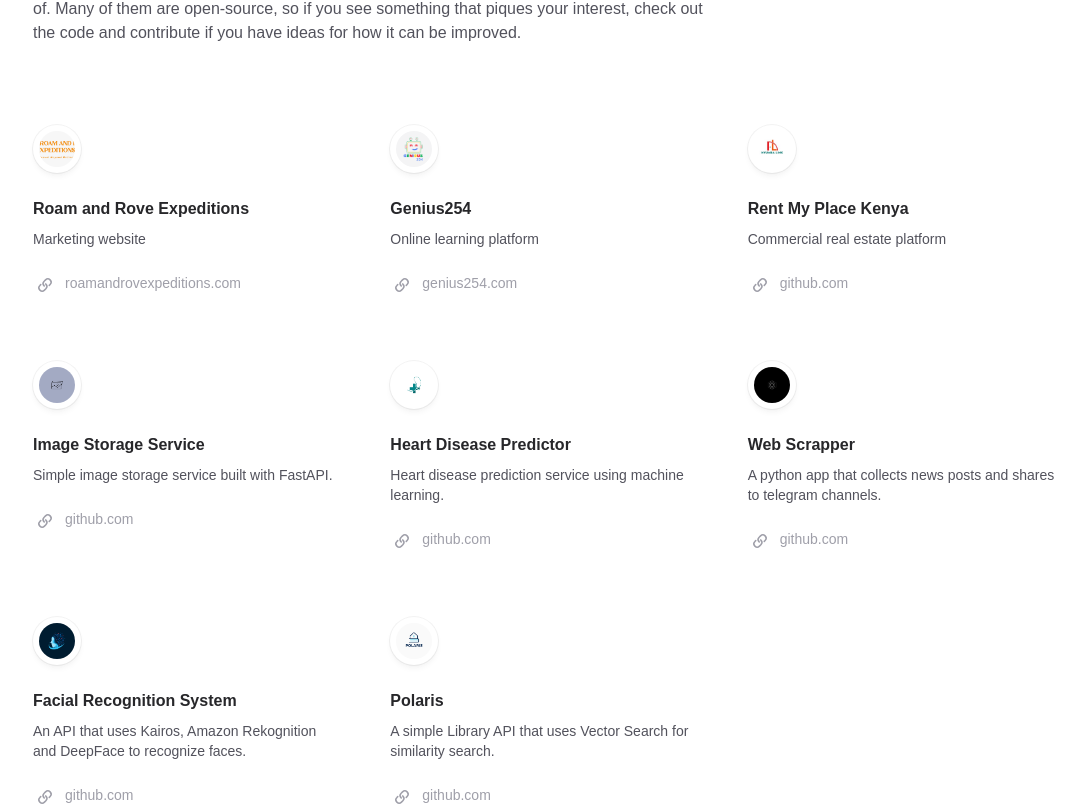
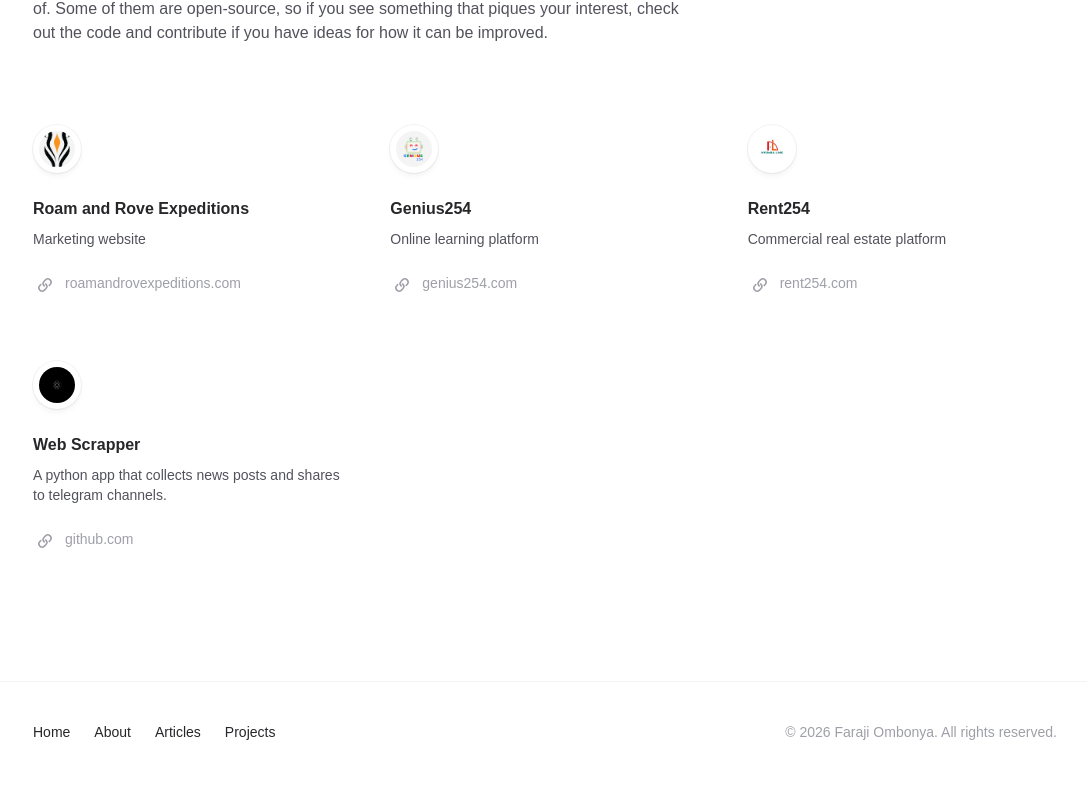
Before and after one commit to faraji-ombonya/portfolio, a Next.js app: page /projects in a window 1280 px wide. Shown: the part 339-1145 px from the top of the page, without its empty margins (95-1182 px from the left). Built offline with nearby package versions, Linux system fonts and the light colour scheme.

Commit message:
update portfolio

```diff
--- a/app/about/page.tsx
+++ b/app/about/page.tsx
@@ -1,4 +1,12 @@
+import { Metadata } from "next";
 import Image from "next/image";
+
+export const metadata: Metadata = {
+  title:
+    "I’m Faraji Ombonya. I live in Nairobi, Kenya, where I build the future.",
+  description:
+    "I am a seasoned Backend Engineer with over four years of experience designing and developing scalable, resilient systems. My expertise spans multiple programming languages, frameworks, and tools, with a strong emphasis on backend development, mobile and web applications. I excel at delivering high-quality, well-tested code and optimizing system performance to meet complex business requirements.",
+};
 
 export default function About() {
   return (
@@ -36,10 +44,9 @@
                       developing scalable, resilient systems. My expertise spans
                       multiple programming languages, frameworks, and tools,
                       with a strong emphasis on backend development, mobile and
-                      web applications, data science, and DevOps practices. I
-                      excel at delivering high-quality, well-tested code and
-                      optimizing system performance to meet complex business
-                      requirements.
+                      web applications. I excel at delivering high-quality,
+                      well-tested code and optimizing system performance to meet
+                      complex business requirements.
                     </p>
                     <p>
                       <strong>Programming & Development:</strong> I am
--- a/app/articles/[slug]/page.tsx
+++ b/app/articles/[slug]/page.tsx
@@ -1,15 +1,30 @@
 import { getAllArticleIdsV2, getArticleData } from "@/utils/utils";
 import BackButton from "@/components/backButton";
+import { ResolvingMetadata } from "next";
 
 export async function generateStaticParams() {
   return getAllArticleIdsV2();
 }
 
-export default async function Article({
-  params,
-}: {
+type Props = {
   params: Promise<{ slug: string }>;
-}) {
+};
+
+export async function generateMetadata(
+  { params }: Props,
+  parent: ResolvingMetadata,
+) {
+  const { slug } = await params;
+
+  const article = await getArticleData(slug);
+
+  return {
+    title: article.title,
+    description: article.description,
+  };
+}
+
+export default async function Article({ params }: Props) {
   const { slug } = await params;
 
   const article = await getArticleData(slug);
--- a/app/page.tsx
+++ b/app/page.tsx
@@ -81,7 +81,9 @@
             <div className="mx-auto max-w-2xl lg:max-w-5xl">
               <div className="mx-auto grid max-w-xl grid-cols-1 gap-y-20 lg:max-w-none lg:grid-cols-2">
                 <div className="flex flex-col gap-16">
-                  {articles?.map(({ id, title, date, description }) => (
+                  {articles
+                    ?.slice(0, 4)
+                    ?.map(({ id, title, date, description }) => (
                       <article
                         key={id}
                         className="group relative flex flex-col items-start"
@@ -131,6 +133,7 @@
                       </article>
                     ))}
                 </div>
+
                 <div className="space-y-10 lg:pl-16 xl:pl-24">
                   <Work />
                 </div>
--- a/app/projects/page.tsx
+++ b/app/projects/page.tsx
@@ -1,6 +1,13 @@
 import Image from "next/image";
+import { Metadata } from "next";
 
 import { PROJECTS } from "@/utils/data/projects";
+
+export const metadata: Metadata = {
+  title: "Things I’ve made trying to put my dent in the universe.",
+  description:
+    "I’ve worked on tons of little projects over the years but these are the ones that I’m most proud of. Some of them are open-source, so if you see something that piques your interest, check out the code and contribute if you have ideas for how it can be improved.",
+};
 
 export default function Projects() {
   return (
@@ -14,7 +21,7 @@
               </h1>
               <p className="mt-6 text-base text-zinc-600 dark:text-zinc-400">
                 I’ve worked on tons of little projects over the years but these
-                are the ones that I’m most proud of. Many of them are
+                are the ones that I’m most proud of. Some of them are
                 open-source, so if you see something that piques your interest,
                 check out the code and contribute if you have ideas for how it
                 can be improved.
--- a/utils/data/projects.ts
+++ b/utils/data/projects.ts
@@ -3,7 +3,7 @@
     id: 8,
     name: "Roam and Rove Expeditions",
     description: "Marketing website",
-    image: "/romeandrove.jpeg",
+    image: "/rr.png",
     link: "https://www.roamandrovexpeditions.com",
     linkText: "roamandrovexpeditions.com",
   },
@@ -17,30 +17,14 @@
   },
   {
     id: 6,
-    name: "Rent My Place Kenya",
+    name: "Rent254",
     description: "Commercial real estate  platform",
     image: "/168348172.jpeg",
-    link: "https://github.com/rentmyplacekenya",
-    linkText: "github.com",
-  },
-  {
-    id: 5,
-    name: "Image Storage Service",
-    description: "Simple image storage service built with FastAPI.",
-    image: "/gallery.png",
-    link: "https://github.com/faraji-ombonya/orion",
-    linkText: "github.com",
+    link: "https://www.rent254.com/",
+    linkText: "rent254.com",
   },
   {
     id: 4,
-    name: "Heart Disease Predictor",
-    description: "Heart disease prediction service using machine learning.",
-    image: "/heartdisease.png",
-    link: "https://github.com/faraji-ombonya/jubilant-engine",
-    linkText: "github.com",
-  },
-  {
-    id: 3,
     name: "Web Scrapper",
     description:
       " A python app that collects news posts and shares to telegram channels.",
@@ -48,22 +32,38 @@
     link: "https://github.com/faraji-ombonya/fantastic-meme",
     linkText: "github.com",
   },
-  {
-    id: 2,
-    name: "Facial Recognition System",
-    description:
-      " An API that uses Kairos, Amazon Rekognition and DeepFace to recognize faces.",
-    image: "/facialrec.png",
-    link: "https://github.com/faraji-ombonya/improved-octo-system",
-    linkText: "github.com",
-  },
-  {
-    id: 1,
-    name: "Polaris",
-    description:
-      "A simple Library API that uses Vector Search for similarity search.",
-    image: "/Polaris.png",
-    link: "https://github.com/faraji-ombonya/polaris",
-    linkText: "github.com",
-  },
+  // {
+  //   id: 5,
+  //   name: "Image Storage Service",
+  //   description: "Simple image storage service built with FastAPI.",
+  //   image: "/gallery.png",
+  //   link: "https://github.com/faraji-ombonya/orion",
+  //   linkText: "github.com",
+  // },
+  // {
+  //   id: 4,
+  //   name: "Heart Disease Predictor",
+  //   description: "Heart disease prediction service using machine learning.",
+  //   image: "/heartdisease.png",
+  //   link: "https://github.com/faraji-ombonya/jubilant-engine",
+  //   linkText: "github.com",
+  // },
+  // {
+  //   id: 2,
+  //   name: "Facial Recognition System",
+  //   description:
+  //     " An API that uses Kairos, Amazon Rekognition and DeepFace to recognize faces.",
+  //   image: "/facialrec.png",
+  //   link: "https://github.com/faraji-ombonya/improved-octo-system",
+  //   linkText: "github.com",
+  // },
+  // {
+  //   id: 1,
+  //   name: "Polaris",
+  //   description:
+  //     "A simple Library API that uses Vector Search for similarity search.",
+  //   image: "/Polaris.png",
+  //   link: "https://github.com/faraji-ombonya/polaris",
+  //   linkText: "github.com",
+  // },
 ];
--- a/utils/data/works.ts
+++ b/utils/data/works.ts
@@ -1,11 +1,11 @@
 export const WORKS = [
   {
     companyName: "Kwanza Tukule",
-    role: "Backend S.E. Consultant",
+    role: "Full Stack S.E",
     startDateTime: "2025",
-    startDateDisplay: "May 2025",
+    startDateDisplay: "Feb 2025",
     endDateTime: "",
-    endDateDisplay: "Present",
+    endDateDisplay: "Jan 2026",
     imageUrl: "/177224451.png",
   },
   {
```
Also changed, not shown: public/rr.png (added). Lines whose indentation alone changed are shown as unchanged.
